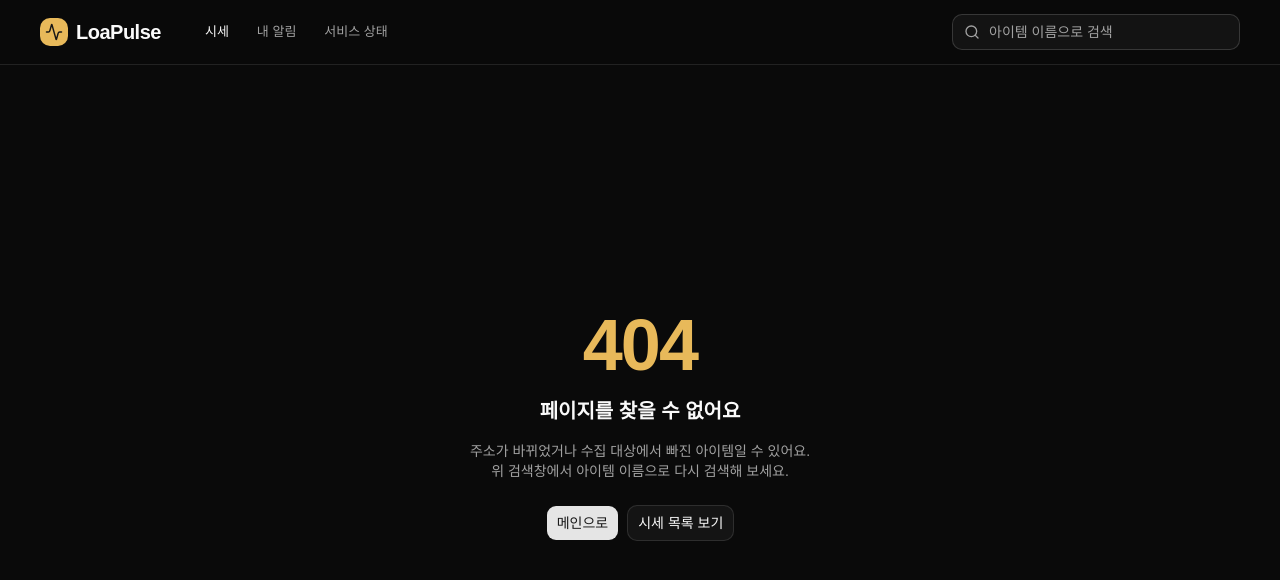
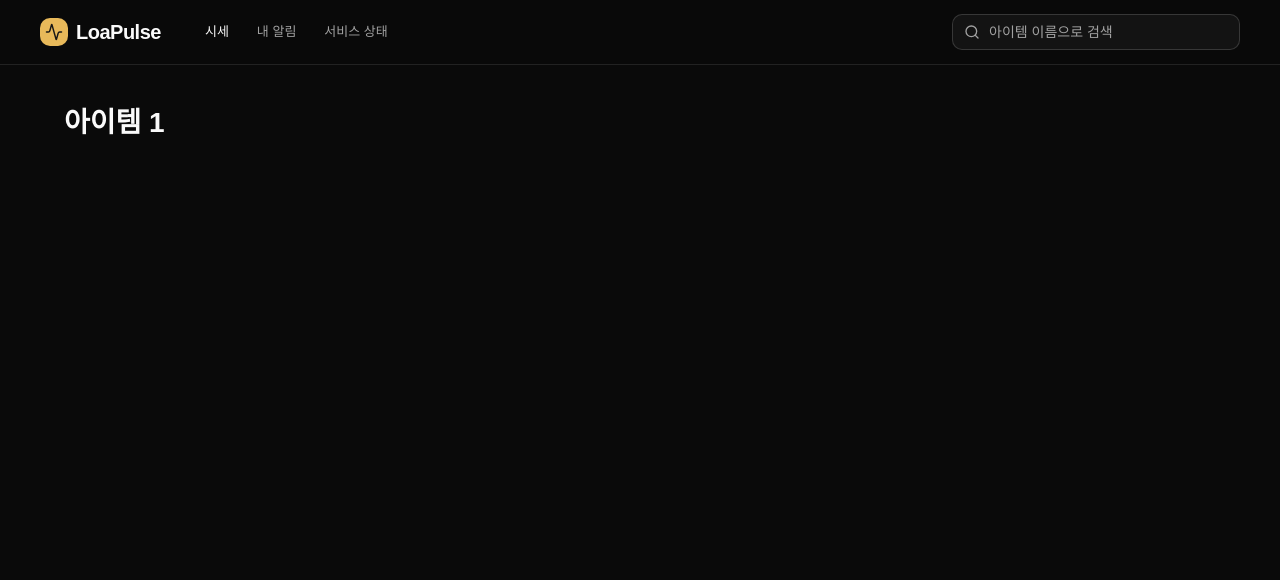
Before and after one commit to loa-pulse/loa-pulse-frontend, a React (Vite) app: page /items/1 in a window 1280 px wide. Before the commit this address had no page. Shown: the top 580 px of the page. Built offline with nearby package versions, Linux system fonts and the light colour scheme.

Commit message:
feat: 시세 목록과 아이템 상세 경로 골격 추가

```diff
--- /dev/null
+++ b/src/pages/item-detail-page.tsx
@@ -0,0 +1,14 @@
+import { useParams } from 'react-router'
+
+/** 아이템 상세 (/items/:itemId). 가격 카드, 차트, 이 아이템 알림 */
+function ItemDetailPage() {
+  const { itemId } = useParams()
+  return (
+    <>
+      <title>아이템 시세 · LoaPulse</title>
+      <h1 className="text-[28px] leading-9 font-bold">아이템 {itemId}</h1>
+    </>
+  )
+}
+
+export default ItemDetailPage
--- /dev/null
+++ b/src/pages/items-page.tsx
@@ -0,0 +1,11 @@
+/** 시세 목록 (/items). 카테고리 탭, 검색, 시세 표 */
+function ItemsPage() {
+  return (
+    <>
+      <title>거래소 시세 · LoaPulse</title>
+      <h1 className="text-[28px] leading-9 font-bold">거래소 시세</h1>
+    </>
+  )
+}
+
+export default ItemsPage
--- a/src/router.tsx
+++ b/src/router.tsx
@@ -1,6 +1,8 @@
 import { createBrowserRouter } from 'react-router'
 import App from '@/App'
 import HomePage from '@/pages/home-page'
+import ItemDetailPage from '@/pages/item-detail-page'
+import ItemsPage from '@/pages/items-page'
 import NotFoundPage from '@/pages/not-found-page'
 
 export const router = createBrowserRouter([
@@ -9,6 +11,8 @@ export const router = createBrowserRouter([
     Component: App,
     children: [
       { index: true, Component: HomePage },
+      { path: 'items', Component: ItemsPage },
+      { path: 'items/:itemId', Component: ItemDetailPage },
       { path: '*', Component: NotFoundPage },
     ],
   },
```
